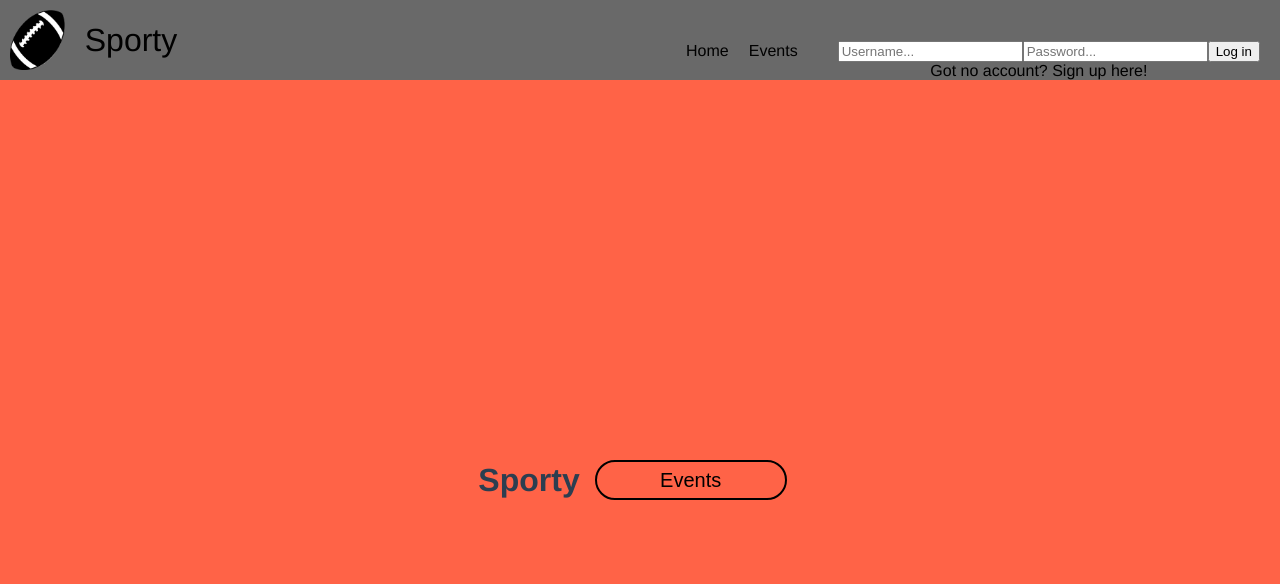
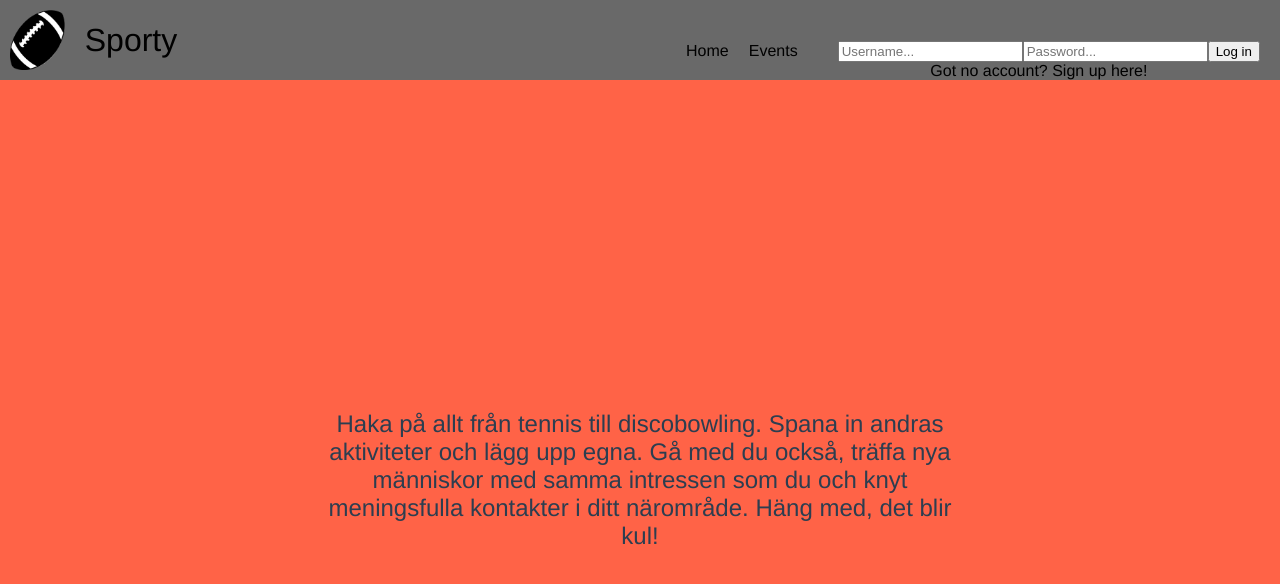
Before and after one commit to Hankybree/Sporty, a Vue app in the folder frontend/: page /profile in a window 1280 px wide. Shown: the top 584 px of the page. Built offline with nearby package versions, Linux system fonts and the light colour scheme.

Commit message:
Added info text to landing page

```diff
--- a/frontend/src/App.vue
+++ b/frontend/src/App.vue
@@ -66,7 +66,6 @@ header {
   background-color: dimgray;
 
   height: 10vh;
-  width: 100vw;
 }
 header > img {
   object-fit: contain;
--- a/frontend/src/components/Home.vue
+++ b/frontend/src/components/Home.vue
@@ -1,10 +1,17 @@
 <template>
-  <div id="frame">
+  <div class="content">
     <!-- <input type="button" value="Skapa event" />
     <input type="button" value="Se event" />-->
     <!-- <router-link to="/" tag="button">Home</router-link> -->
-    <h1>Sporty</h1>
-    <router-link to="/events" tag="button">Events</router-link>
+    <div id="copy">
+      Haka på allt från tennis till discobowling. Spana in andras aktiviteter och lägg upp egna.
+      Gå med du också, träffa nya människor med samma intressen som du och knyt meningsfulla kontakter i ditt närområde.
+      Häng med, det blir kul!
+    </div>
+    <!-- <div id="frame">
+      <h1>Sporty</h1>
+      <router-link to="/events" tag="button">Events</router-link>
+    </div> -->
   </div>
 </template>
 
@@ -15,12 +22,25 @@ export default {
 </script>
 
 <style scoped>
+/* * {
+  border: solid 1px black;
+} */
+.content {
+  display: flex;
+  flex-direction: column;
+  background-color: tomato;
+  min-height: 100vh;
+}
+#copy {
+  margin: auto;
+  width: 50vw;
+  font-size: 1.5em;
+}
 #frame {
   display: flex;
   align-items: center;
   justify-content: center;
-  height: 100vh;
-  background-color: tomato;
+
 }
 #frame > button {
   position: relative;
--- a/frontend/src/main.js
+++ b/frontend/src/main.js
@@ -10,11 +10,11 @@ import SignUpView from './views/SignUpView.vue'
 
 import { actions } from './scripts/actions.js'
 
-import VideoBg from "vue-videobg";
+//import VideoBg from "vue-videobg";
 
 Vue.use(VueRouter)
 Vue.use(Vuex)
-Vue.component("video-bg", VideoBg);
+//Vue.component("video-bg", VideoBg);
 
 const router = new VueRouter({
   routes: [
@@ -76,6 +76,6 @@ new Vue({
   render: h => h(App),
   router,
   store,
-  VideoBg
+  // VideoBg
 
 }).$mount('#app')
```
